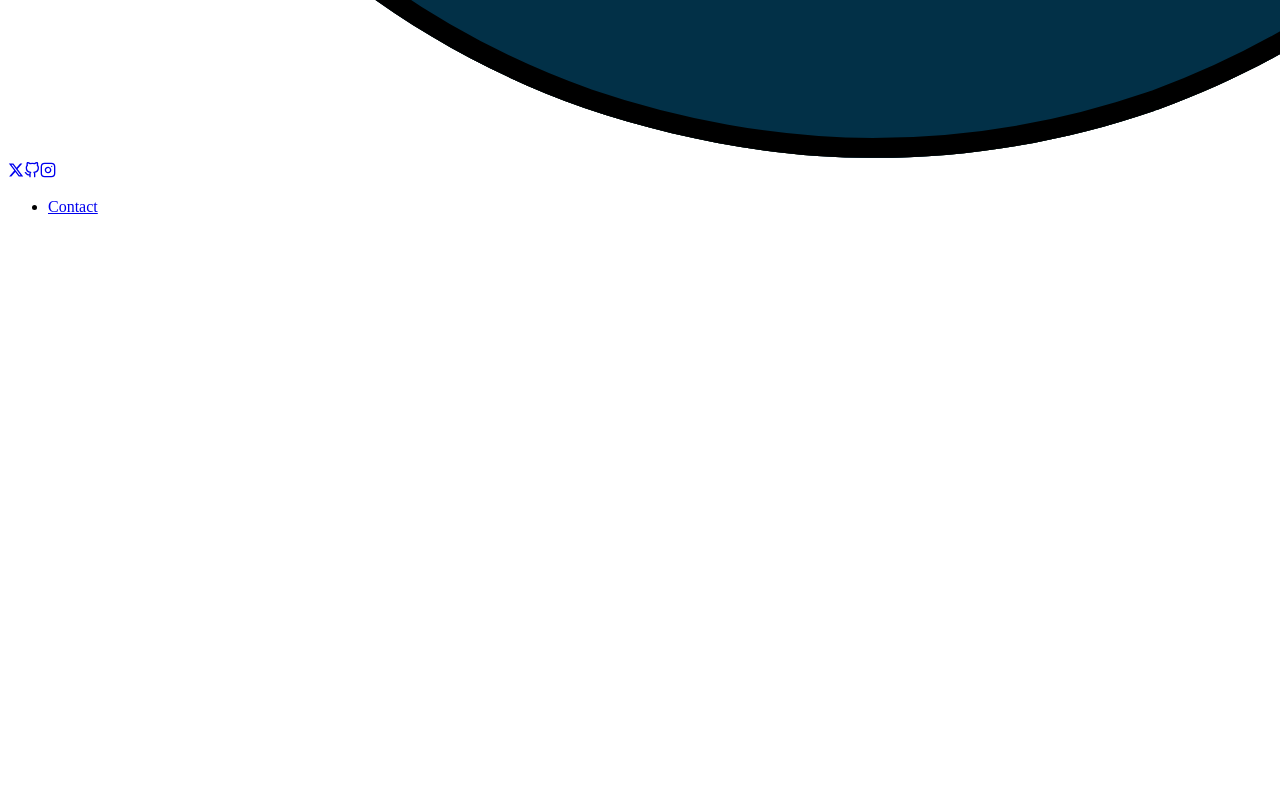
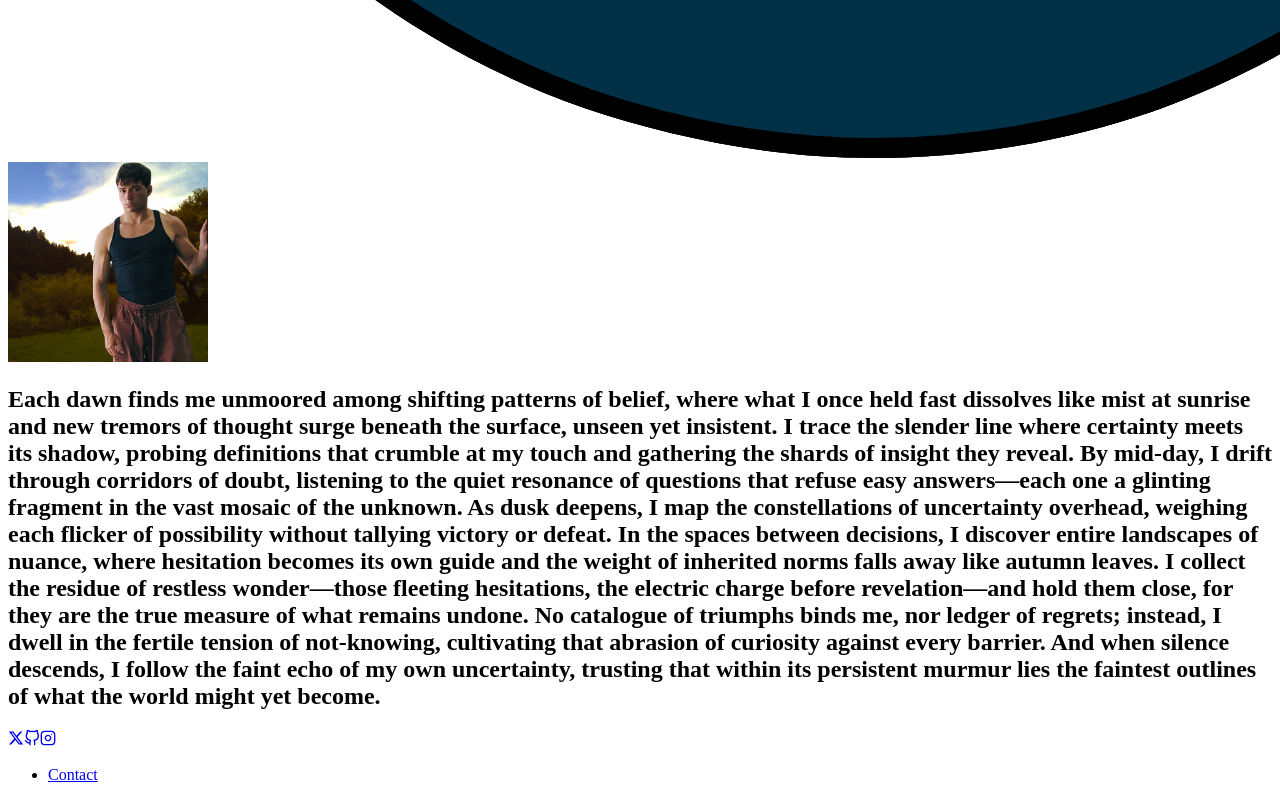
Before and after one commit to engilorian/engilorian, a Next.js app: page / in a window 1280 px wide. Shown: the part 3060-3860 px from the top of the page. Before the commit the page ends 3292 px from the top, so only its background shows below. Built offline with nearby package versions, Linux system fonts and the light colour scheme.

Commit message:
Refactor code structure for improved readability and maintainability

```diff
--- /dev/null
+++ b/app/components/Bio/Bio.jsx
@@ -0,0 +1,24 @@
+"use client";
+
+import React from "react";
+import Image from "next/image";
+
+import {
+  WrapContainer,
+  Portrait,
+  Copy
+} from "./styles";
+
+
+export default function Bio({ src, alt, children }) {
+  return (
+    <WrapContainer>
+      <Portrait>
+        <Image src={src} alt={alt} width={200} height={200} />
+      </Portrait>
+      <Copy>
+        {children}
+      </Copy>
+    </WrapContainer>
+  );
+}
--- /dev/null
+++ b/app/components/Bio/index.js
@@ -0,0 +1,3 @@
+import Bio from "./Bio";
+
+export default Bio;
--- /dev/null
+++ b/app/components/Bio/styles.js
@@ -0,0 +1,28 @@
+import styled from "styled-components";
+
+
+export const WrapContainer = styled.div`
+  padding: ${({ theme }) => theme.spacing.lg};
+  position: relative;
+  overflow: hidden;
+`;
+
+export const Portrait = styled.div`
+  float: left;
+  width: 200px;
+  height: 200px;
+  margin-right: ${({ theme }) => theme.spacing.md};
+  shape-outside: circle(50% at 50% 50%);
+  clip-path: circle(50% at 50% 50%);
+  border-radius: ${({ theme }) => theme.borders.radius.round};
+  overflow: hidden;
+`;
+
+export const Copy = styled.div`
+
+& > * {
+    margin-top: 0;
+  }
+  line-height: ${({ theme }) => theme.fonts.lineHeights.normal};
+  text-align: justify;
+`;
--- /dev/null
+++ b/app/components/PressPlay/PressPlay.jsx
@@ -0,0 +1,23 @@
+"use client";
+
+import React from "react";
+
+import {
+  PressPlayContainer,
+  IframeWrapper,
+} from "./styles";
+
+
+export default function PressPlay({ spotifyId, type = "track" }) {
+  const src = `https://open.spotify.com/embed/${type}/${spotifyId}?utm_source=generator&theme=0`;
+
+  return (
+    <PressPlayContainer>
+      <IframeWrapper
+        src={src}
+        allow="autoplay; clipboard-write; encrypted-media; fullscreen; picture-in-picture"
+        loading="lazy"
+      />
+    </PressPlayContainer>
+  );
+}
--- /dev/null
+++ b/app/components/PressPlay/index.js
@@ -0,0 +1,3 @@
+import PressPlay from "./PressPlay";
+
+export default PressPlay;
--- /dev/null
+++ b/app/components/PressPlay/styles.js
@@ -0,0 +1,40 @@
+import styled, { keyframes } from "styled-components";
+
+
+const gradientShift = keyframes`
+  0% {
+    background-position: 0% 50%;
+  }
+  50% {
+    background-position: 100% 50%;
+  }
+  100% {
+    background-position: 0% 50%;
+  }
+`;
+
+export const PressPlayContainer = styled.div`
+  background: linear-gradient(
+    45deg,
+    ${({ theme }) => theme.colors.glass.ruby},
+    ${({ theme }) => theme.colors.glass.golden},
+    ${({ theme }) => theme.colors.glass.crimson},
+    ${({ theme }) => theme.colors.glass.amethyst}
+  );
+  background-size: 400% 400%;
+  animation: ${gradientShift} 12s ease infinite;
+  padding: ${({ theme }) => theme.spacing.lg};
+  border-radius: ${({ theme }) => theme.borders.radius.md};
+  box-shadow: ${({ theme }) => theme.shadows.soft};
+  max-width: 400px;
+  margin: ${({ theme }) => theme.spacing.lg};
+`;
+
+
+export const IframeWrapper = styled.iframe`
+  width: 100%;
+  height: 80px;
+  border: none;
+  border-radius: ${({ theme }) => theme.borders.radius.sm};
+  box-shadow: ${({ theme }) => theme.shadows.medium};
+`;
--- a/app/page.js
+++ b/app/page.js
@@ -2,8 +2,21 @@
 
 import Accordian from "@/components/Accordian";
 import Coat from "@/components/Coat";
+import PressPlay from "@/components/PressPlay";
+import Bio from "@/components/Bio";
 
-import { Section, Stained, Container, Center, Spacer, Heading, SubHeading } from "@/style/elements";
+import {
+  Section,
+  Stained,
+  Container,
+  Center,
+  Spacer,
+  Heading,
+  SubHeading,
+  Text,
+  List,
+  ListItem
+} from "@/style/elements";
 
 
 const ideology = [
@@ -86,6 +99,24 @@ export default function Page() {
       </Section>
 
       <Coat />
+
+      <Section color="foreground">
+      <Container>
+        <Bio src="/me.svg" alt="Portrait of Engilore">
+          <SubHeading color="light">
+            Each dawn finds me unmoored among shifting patterns of belief, where what I once held fast dissolves like mist at sunrise and new tremors of thought surge beneath
+            the surface, unseen yet insistent. I trace the slender line where certainty meets its shadow, probing definitions that crumble at my touch and gathering the shards
+            of insight they reveal. By mid-day, I drift through corridors of doubt, listening to the quiet resonance of questions that refuse easy answers—each one a glinting
+            fragment in the vast mosaic of the unknown. As dusk deepens, I map the constellations of uncertainty overhead, weighing each flicker of possibility without tallying
+            victory or defeat. In the spaces between decisions, I discover entire landscapes of nuance, where hesitation becomes its own guide and the weight of inherited norms
+            falls away like autumn leaves. I collect the residue of restless wonder—those fleeting hesitations, the electric charge before revelation—and hold them close, for
+            they are the true measure of what remains undone. No catalogue of triumphs binds me, nor ledger of regrets; instead, I dwell in the fertile tension of not-knowing,
+            cultivating that abrasion of curiosity against every barrier. And when silence descends, I follow the faint echo of my own uncertainty, trusting that within its
+            persistent murmur lies the faintest outlines of what the world might yet become.
+          </SubHeading>
+        </Bio>
+      </Container>
+      </Section>
     </>
   );
 }
```
Also changed, not shown: public/me.svg (added).
